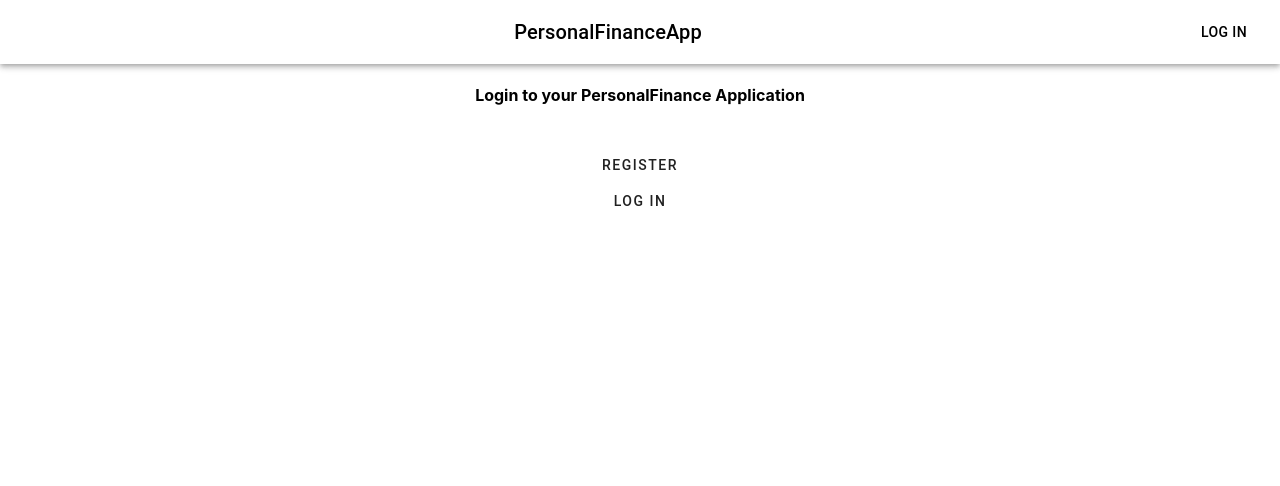
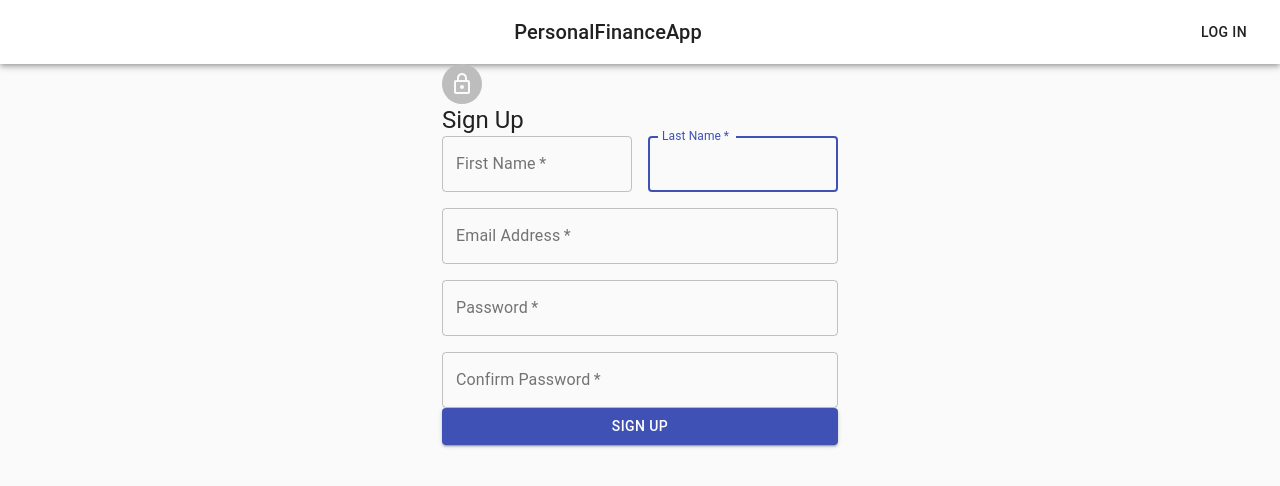
Before and after one commit to diyarkudrat/personalFinanceWebApp, a React (Create React App) app in the folder client/: page /register in a window 1280 px wide. Shown: the top 486 px of the page. Built offline with nearby package versions, Linux system fonts and the light colour scheme.

Commit message:
added routers

```diff
--- a/client/src/App.js
+++ b/client/src/App.js
@@ -1,16 +1,24 @@
-import React from 'react';
-import './App.css';
+import React, { Component } from 'react';
+import { BrowserRouter as Router, Route } from 'react-router-dom';
 
 import Navbar from './Components/layout/Navbar';
 import Landing from './Components/layout/Landing';
+import Register from './Components/auth/Register';
+import Login from './Components/auth/Login';
 
-function App() {
-  return (
-    <div className="App">
-      <Navbar />
-      <Landing />
-    </div>
-  );
+class App extends Component {
+  render() {
+    return (
+      <Router>
+        <div className="App">
+          <Navbar />
+          <Route exact path="/" component={Landing} />
+          <Route exact path="/register" component={Register} />
+          <Route exact path="/login" component={Login} />
+        </div>
+      </Router>
+    );
+  }
 }
 
 export default App;
--- a/client/src/Components/auth/Login.js
+++ b/client/src/Components/auth/Login.js
@@ -12,28 +12,6 @@ import LockOutlinedIcon from '@material-ui/icons/LockOutlined';
 import Typography from '@material-ui/core/Typography';
 import { makeStyles } from '@material-ui/core/styles';
 import Container from '@material-ui/core/Container';
-
-const useStyles = makeStyles((theme) => ({
-    paper: {
-      marginTop: theme.spacing(8),
-      display: 'flex',
-      flexDirection: 'column',
-      alignItems: 'center',
-    },
-    avatar: {
-      margin: theme.spacing(1),
-      backgroundColor: theme.palette.secondary.main,
-    },
-    form: {
-      width: '100%', // Fix IE 11 issue.
-      marginTop: theme.spacing(1),
-    },
-    submit: {
-      margin: theme.spacing(3, 0, 2),
-    },
-  }));
-
-
 
 class Login extends Component {
     constructor() {
@@ -50,7 +28,7 @@ class Login extends Component {
     };
 
     onSubmit = event => {
-        event.preventDefault;
+        event.preventDefault();
 
         const userData = {
             email: this.state.email,
@@ -59,9 +37,31 @@ class Login extends Component {
         console.log('userData', userData);
     }
 
+    useStyles = makeStyles((theme) => ({
+        paper: {
+          marginTop: theme.spacing(8),
+          display: 'flex',
+          flexDirection: 'column',
+          alignItems: 'center',
+        },
+        avatar: {
+          margin: theme.spacing(1),
+          backgroundColor: theme.palette.secondary.main,
+        },
+        form: {
+          width: '100%', // Fix IE 11 issue.
+          marginTop: theme.spacing(1),
+        },
+        submit: {
+          margin: theme.spacing(3, 0, 2),
+        },
+    }));
+
+
+
     render() {
         const { errors } = this.state;
-        const classes = useStyles();
+        const classes = this.useStyles;
 
         return (
             <Container component="main" maxWidth="xs">
@@ -122,5 +122,6 @@ class Login extends Component {
           </Container>
         );
     }
+}
 
-}
+export default Login;
--- a/client/src/Components/auth/Register.js
+++ b/client/src/Components/auth/Register.js
@@ -12,26 +12,6 @@ import LockOutlinedIcon from '@material-ui/icons/LockOutlined';
 import Typography from '@material-ui/core/Typography';
 import { makeStyles } from '@material-ui/core/styles';
 import Container from '@material-ui/core/Container';
-
-const useStyles = makeStyles((theme) => ({
-    paper: {
-      marginTop: theme.spacing(8),
-      display: 'flex',
-      flexDirection: 'column',
-      alignItems: 'center',
-    },
-    avatar: {
-      margin: theme.spacing(1),
-      backgroundColor: theme.palette.secondary.main,
-    },
-    form: {
-      width: '100%', // Fix IE 11 issue.
-      marginTop: theme.spacing(3),
-    },
-    submit: {
-      margin: theme.spacing(3, 0, 2),
-    },
-}));
 
 class Register extends Component {
     constructor() {
@@ -63,9 +43,29 @@ class Register extends Component {
         console.log('newUser', newUser);
     };
 
+    useStyles = makeStyles((theme) => ({
+        paper: {
+          marginTop: theme.spacing(8),
+          display: 'flex',
+          flexDirection: 'column',
+          alignItems: 'center',
+        },
+        avatar: {
+          margin: theme.spacing(1),
+          backgroundColor: theme.palette.secondary.main,
+        },
+        form: {
+          width: '100%', // Fix IE 11 issue.
+          marginTop: theme.spacing(3),
+        },
+        submit: {
+          margin: theme.spacing(3, 0, 2),
+        },
+    }));
+
     render() {
         const { errors } = this.state;
-        const classes = useStyles();
+        const classes = this.useStyles;
 
         return (
             <Container component="main" maxWidth="xs">
```
